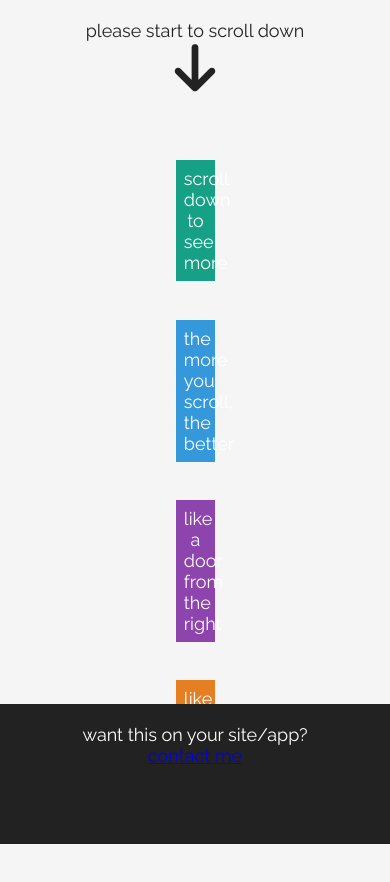
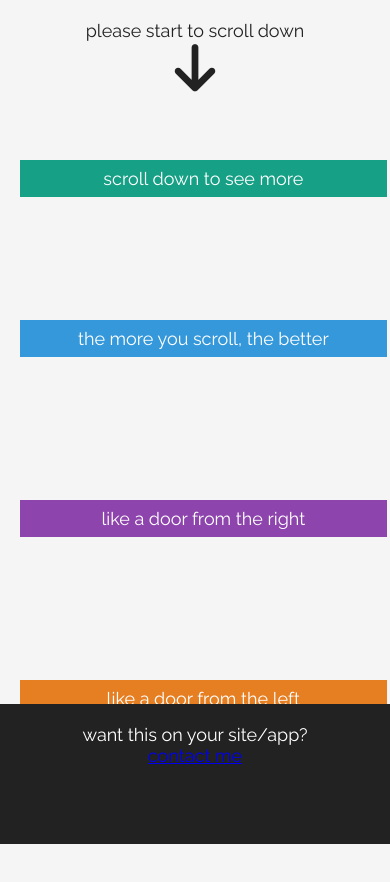
Before and after one commit to andresbuzzio/UIScroll, a plain HTML site: page index.html in a window 390 px wide. Shown: the top 882 px of the page. Drawn offline with nearby package versions, Linux system fonts and the light colour scheme.

Commit message:
Update styles.css

```diff
--- a/CSS/styles.css
+++ b/CSS/styles.css
@@ -102,3 +102,10 @@ text-align: center;
 .space {
 height:1400px;
 }
+
+@media (max-width:768px) {
+.box1, .box2, .box3, .box4 {
+margin:0 5%;
+width: 90%;
+}
+}
```
